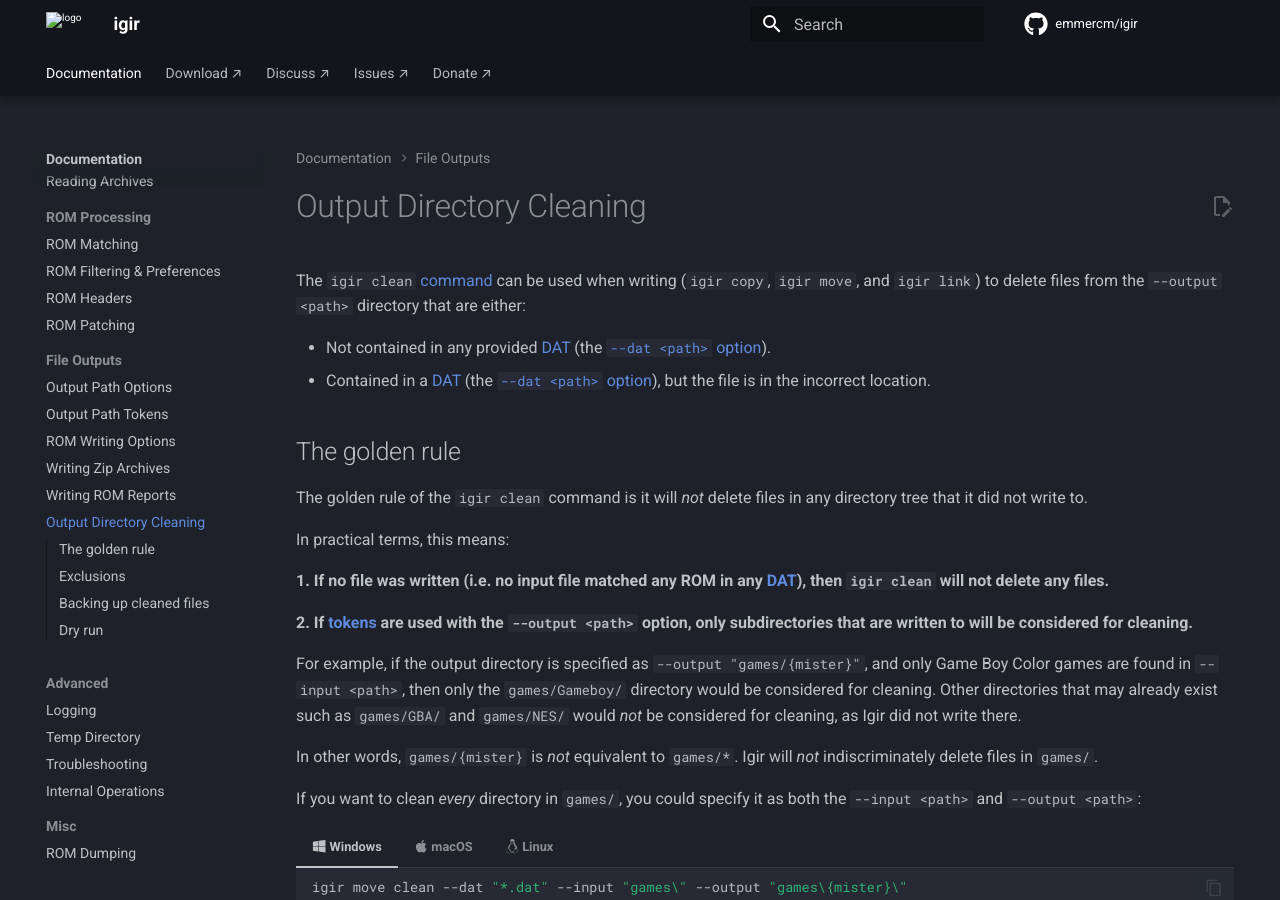
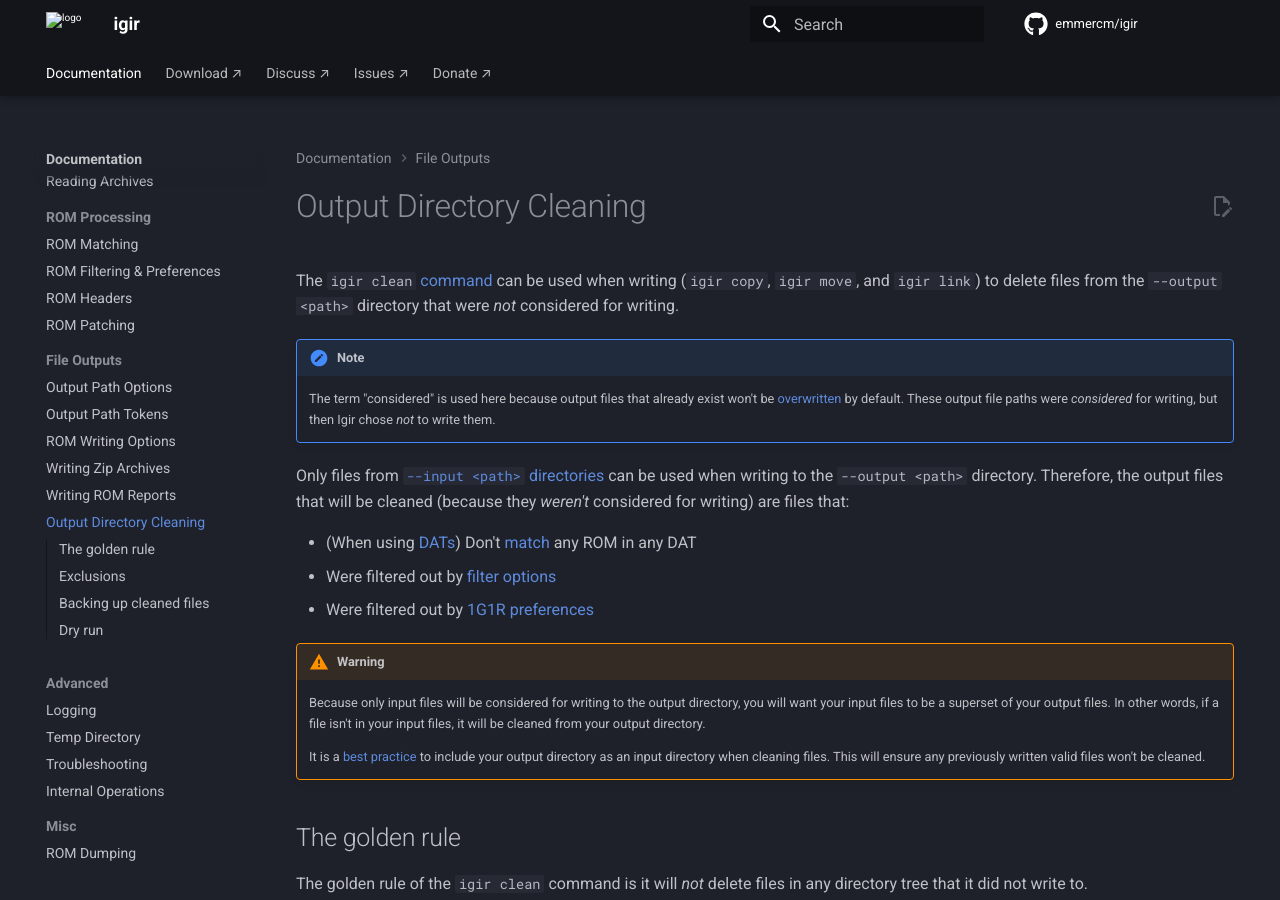
Before and after one commit to emmercm/igir, an MkDocs documentation site: the page built from docs/output/cleaning.md, in a window 1280 px wide and 900 px high. Built offline with MkDocs 1.6.1 and Material for MkDocs 9.7.7, drawn with Linux system fonts in a browser that asks for light colours; comment, search, counter and statistics services are not loaded.

Commit message:
Docs: update

```diff
--- a/docs/output/cleaning.md
+++ b/docs/output/cleaning.md
@@ -1,9 +1,22 @@
 # Output Directory Cleaning
 
-The `igir clean` [command](../commands.md) can be used when writing (`igir copy`, `igir move`, and `igir link`) to delete files from the `--output <path>` directory that are either:
+The `igir clean` [command](../commands.md) can be used when writing (`igir copy`, `igir move`, and `igir link`) to delete files from the `--output <path>` directory that were _not_ considered for writing.
 
-- Not contained in any provided [DAT](../dats/introduction.md) (the [`--dat <path>` option](../dats/processing.md#scanning-for-dats)).
-- Contained in a [DAT](../dats/introduction.md) (the [`--dat <path>` option](../dats/processing.md#scanning-for-dats)), but the file is in the incorrect location.
+!!! note
+
+    The term "considered" is used here because output files that already exist won't be [overwritten](options.md#overwriting-files) by default. These output file paths were _considered_ for writing, but then Igir chose _not_ to write them.
+
+Only files from [`--input <path>` directories](../input/file-scanning.md) can be used when writing to the `--output <path>` directory. Therefore, the output files that will be cleaned (because they _weren't_ considered for writing) are files that:
+
+- (When using [DATs](../dats/introduction.md)) Don't [match](../roms/matching.md) any ROM in any DAT
+- Were filtered out by [filter options](../roms/filtering-preferences.md#filters)
+- Were filtered out by [1G1R preferences](../roms/filtering-preferences.md#preferences-for-1g1r)
+
+!!! warning
+
+    Because only input files will be considered for writing to the output directory, you will want your input files to be a superset of your output files. In other words, if a file isn't in your input files, it will be cleaned from your output directory.
+
+    It is a [best practice](../usage/best-practices.md#file-inputs) to include your output directory as an input directory when cleaning files. This will ensure any previously written valid files won't be cleaned.
 
 ## The golden rule
 
```
Also changed, not shown: docs/roms/filtering-preferences.md (+6 -0 lines), docs/usage/best-practices.md (+10 -3 lines), 1 other file.
